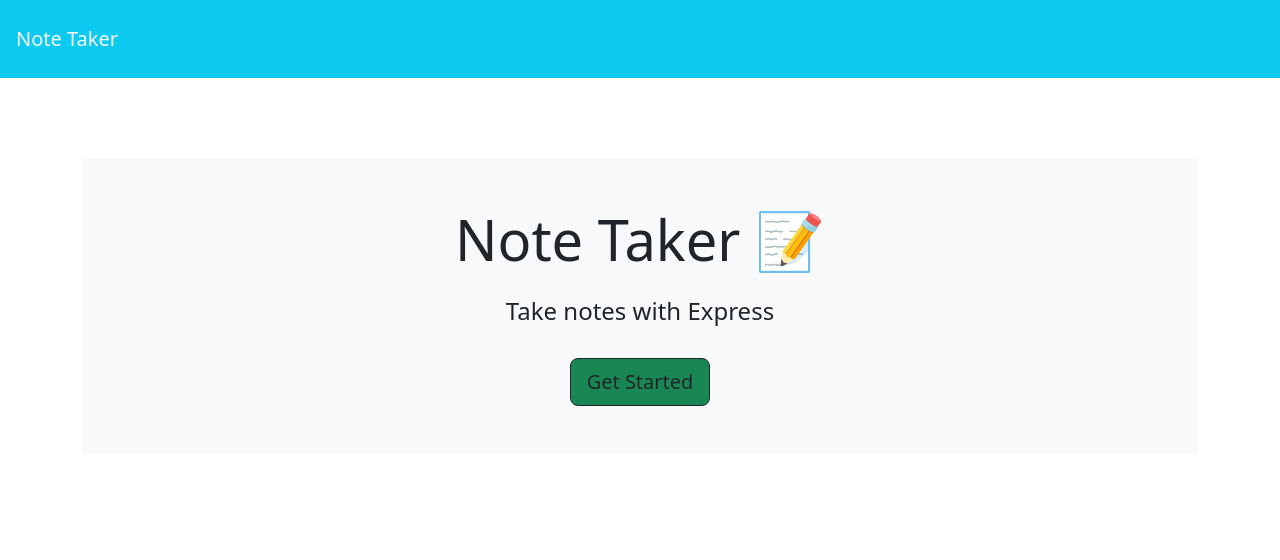
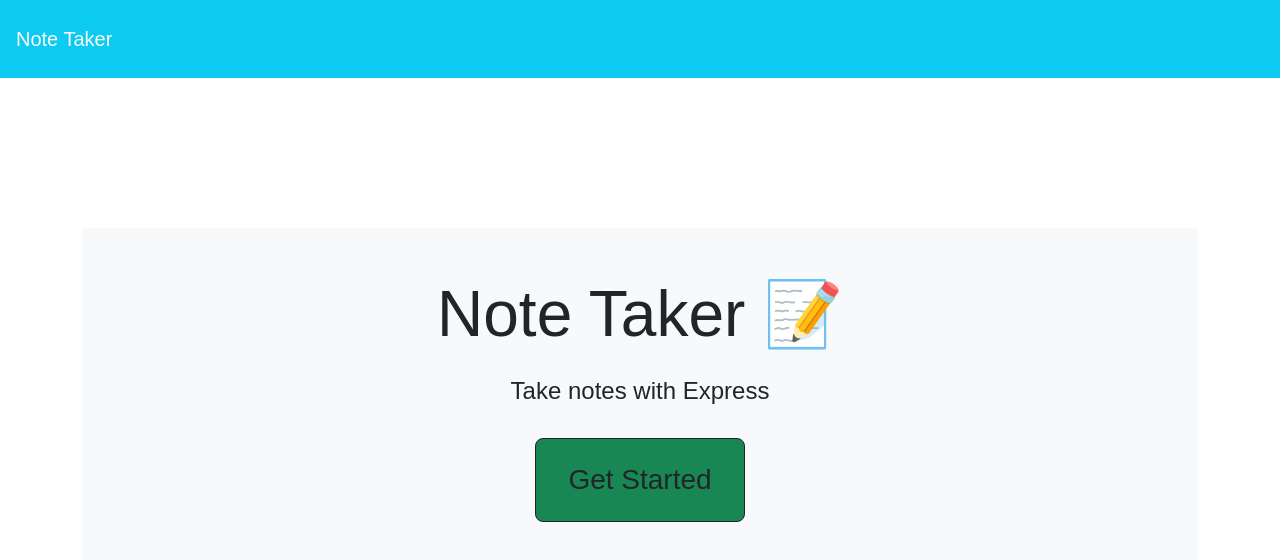
Before and after one commit to hafsah1976/Express.js-Challenge-Note-Taker, a website: page public/index.html in a window 1280 px wide. Drawn offline with nearby package versions, Linux system fonts and the light colour scheme; no server answers.

Commit message:
adding screenshots and final touches

```diff
--- /dev/null
+++ b/public/assets/css/index.css
@@ -0,0 +1,73 @@
+
+  body {
+    margin: 0;
+    padding: 0;
+    font-family: Arial, sans-serif;
+  }
+
+  .navbar {
+    background-color: #17a2b8; /* Original color */
+  }
+
+  .navbar-brand {
+    color: white; /* Original color */
+  }
+
+  .container {
+    margin-top: 80px;
+  }
+
+  .text-center {
+    text-align: center;
+  }
+
+  .p-5 {
+    padding: 3rem !important; /* Overriding Bootstrap padding */
+  }
+
+  .display-4 {
+    font-size: 2.5rem;
+    margin-bottom: 1rem;
+  }
+
+  .mt-4 {
+    margin-top: 1.5rem;
+  }
+
+  .btn-lg {
+    padding: 0.75rem 1.25rem;
+    font-size: 1.25rem;
+  }
+
+  /* Media Queries for Responsive Design */
+
+  /* Small devices (landscape phones, 576px and up) */
+  @media (min-width: 576px) {
+    .display-4 {
+      font-size: 3rem;
+    }
+
+    .btn-lg {
+      padding: 1rem 1.5rem;
+      font-size: 1.5rem;
+    }
+  }
+
+  /* Medium devices (tablets, 768px and up) */
+  @media (min-width: 768px) {
+    .display-4 {
+      font-size: 4rem;
+    }
+
+    .btn-lg {
+      padding: 1.25rem 2rem;
+      font-size: 1.75rem;
+    }
+  }
+
+  /* Large devices (desktops, 992px and up) */
+  @media (min-width: 992px) {
+    .container {
+      margin-top: 150px;
+    }
+  }
--- a/public/index.html
+++ b/public/index.html
@@ -7,6 +7,7 @@
   <meta http-equiv="X-UA-Compatible" content="ie=edge">
   <title>Note Taker</title>
   <link href="https://cdn.jsdelivr.net/npm/bootstrap@5.2.3/dist/css/bootstrap.min.css" rel="stylesheet" integrity="sha384-rbsA2VBKQhggwzxH7pPCaAqO46MgnOM80zW1RWuH61DGLwZJEdK2Kadq2F9CUG65" crossorigin="anonymous" />
+<link href="/assets/css/index.css" rel="stylesheet"/>
 </head>
 
 <body>
```
Also changed, not shown: User-Story.MD (deleted, +0 -21 lines), public/assets/css/styles.css (+44 -0 lines), README.md, images/app-homepage.png (added), images/savednotes-on-the-left.png (added), images/saving-a-note.png (added).
